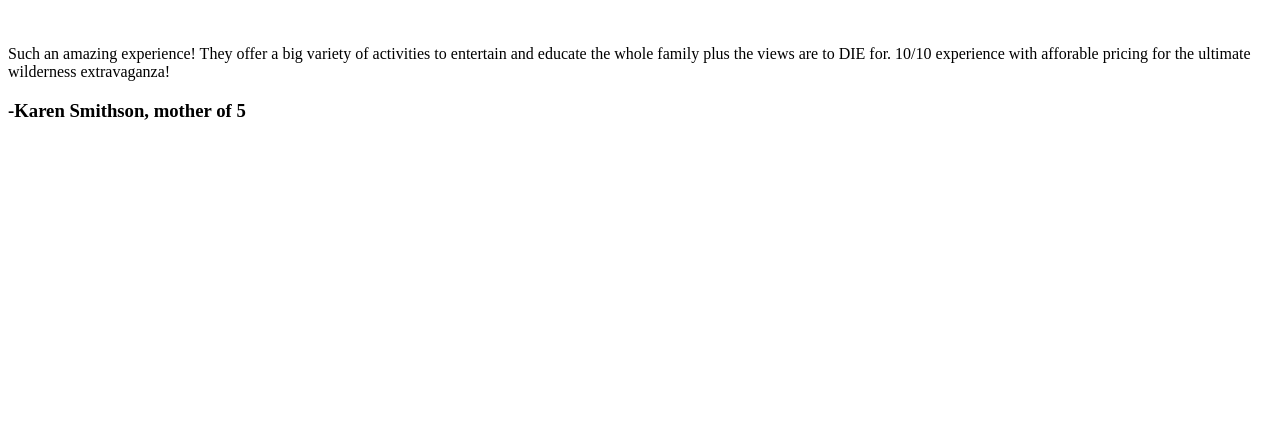
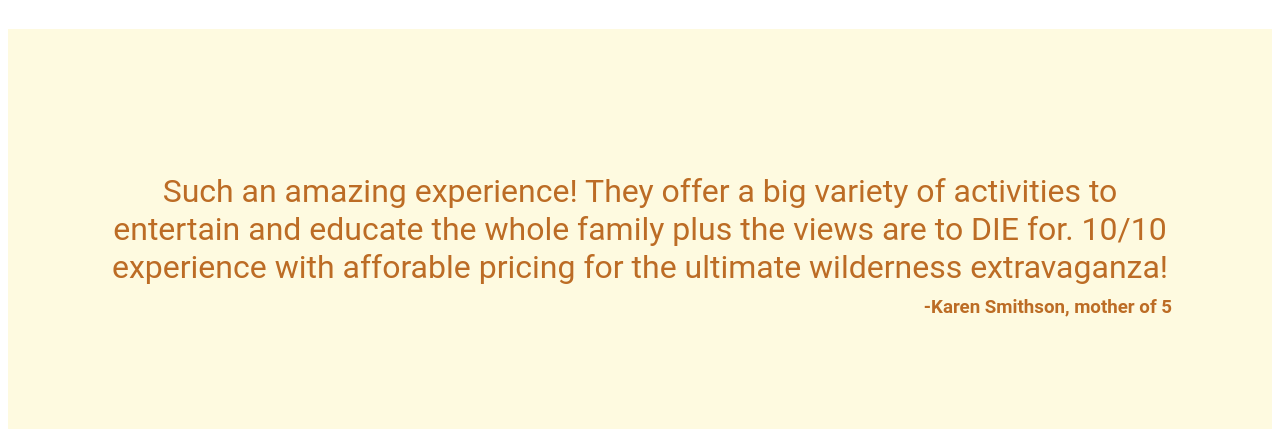
Before and after one commit to CamMark/turbo-adventure, a plain HTML site: page index.html in a window 1280 px wide. Shown: the part 1009-1443 px from the top of the page. Before the commit the page ends 1149 px from the top, so only its background shows below. Drawn offline with Linux system fonts and the light colour scheme.

Commit message:
add styling to third section

```diff
--- a/style.css
+++ b/style.css
@@ -1,3 +1,7 @@
+
+html{
+    overflow-y: scroll;
+}
 
 .section-1{
     display: flex;
@@ -110,3 +114,30 @@ button:hover{
     border: 5px solid #BC6C25;
     border-radius: 25px;
 }
+
+/* -- Section 3 -- */
+
+.section-3{
+    background-color: #FEFAE0;
+    color: #BC6C25;
+    font-family: 'Roboto', sans-serif;
+
+    display: flex;
+    flex-direction: column;
+    justify-content: center;
+    text-align: right;
+
+    height: 400px;
+}
+
+.section-3 p{
+    text-align: center;
+    font-size: 32px;
+    text-wrap: balance;
+    margin: 50px 100px 5px 100px;
+}
+
+.section-3 h3{
+    margin-top: 5px;
+    padding-right: 100px;
+}
```
